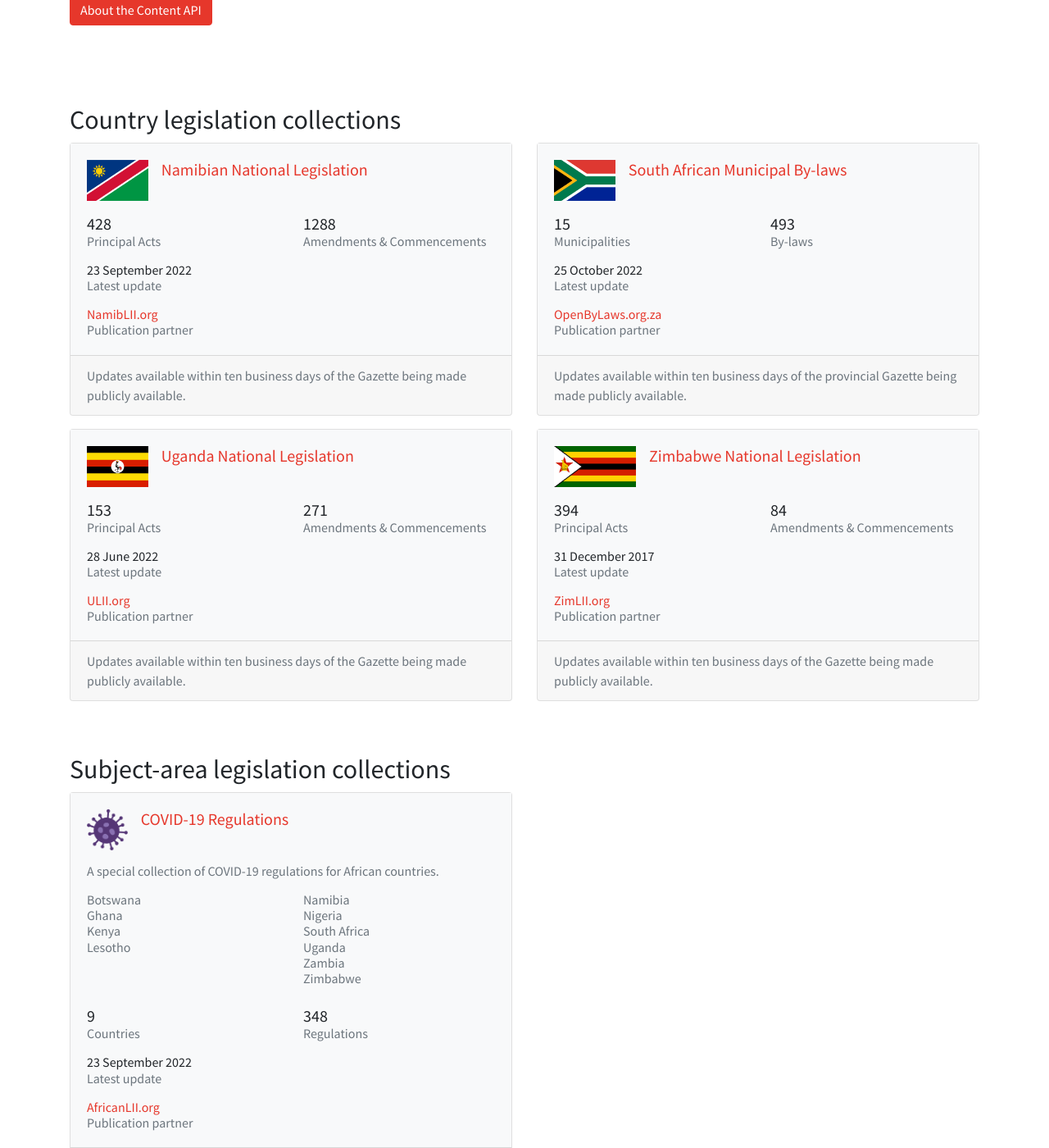
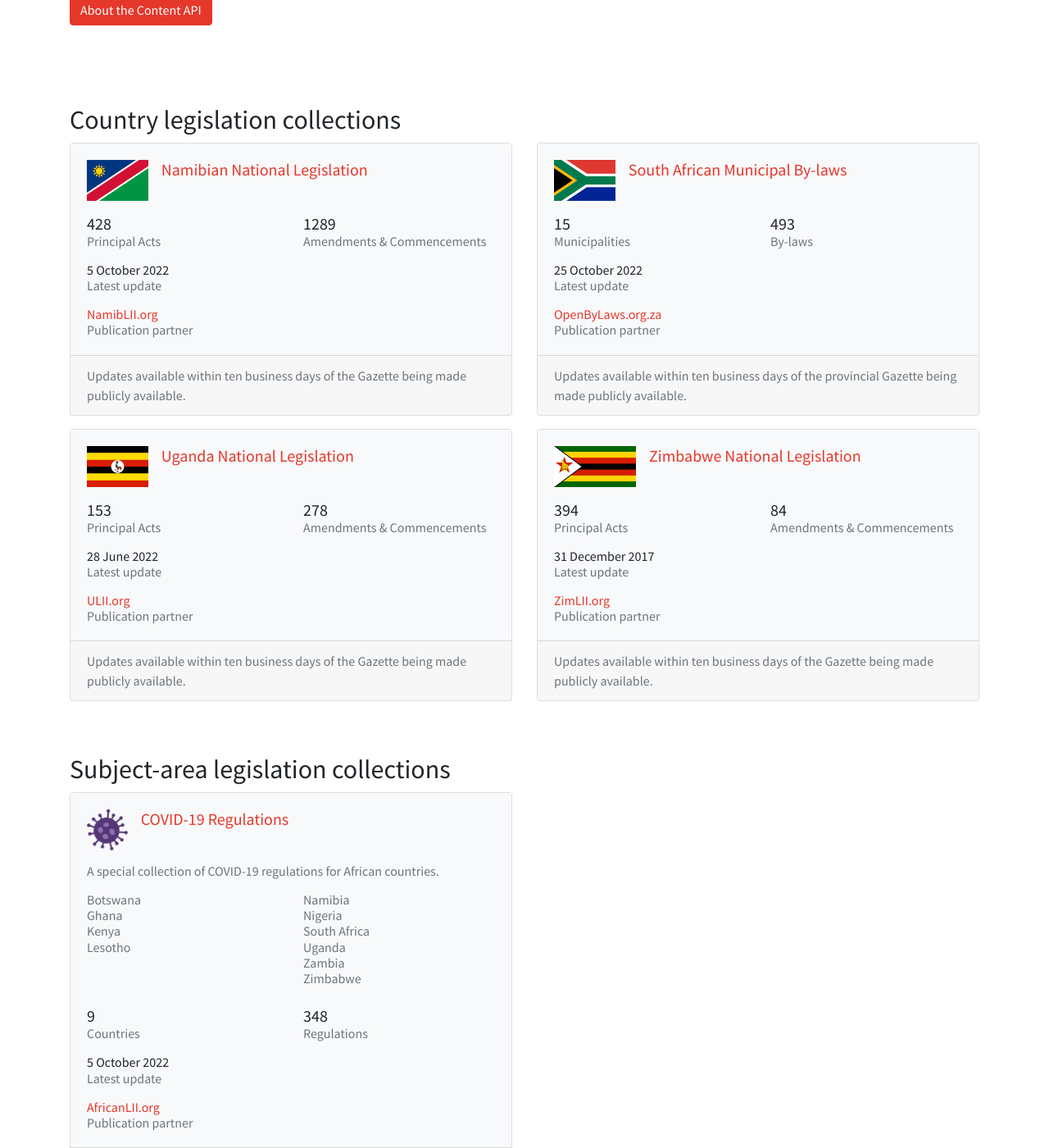
Before and after one commit to laws-africa/laws-africa.github.io, a Jekyll site: the page built from commons.markdown, in a window 1280 px wide and 1400 px high, scrolled down 536 px. Shown: the whole window at 82% size. Built offline with Jekyll 4.4.1, drawn with Linux system fonts in a browser that asks for light colours; nearby versions of some CDN libraries.

Commit message:
Updated commons stats

```diff
--- a/_data/commons.json
+++ b/_data/commons.json
@@ -1,13 +1,13 @@
 {
   "covid19": {
-    "as_at_date": "2022-09-23",
+    "as_at_date": "2022-10-05",
     "n_countries": 9,
     "n_principal": 348
   },
   "na": {
-    "as_at_date": "2022-09-23",
+    "as_at_date": "2022-10-05",
     "n_principal": 428,
-    "n_stubs": 1288
+    "n_stubs": 1289
   },
   "pending": [
     {
@@ -30,7 +30,7 @@
   "ug": {
     "as_at_date": "2022-06-28",
     "n_principal": 153,
-    "n_stubs": 271
+    "n_stubs": 278
   },
   "za_bylaws": {
     "as_at_date": "2022-10-25",
```
